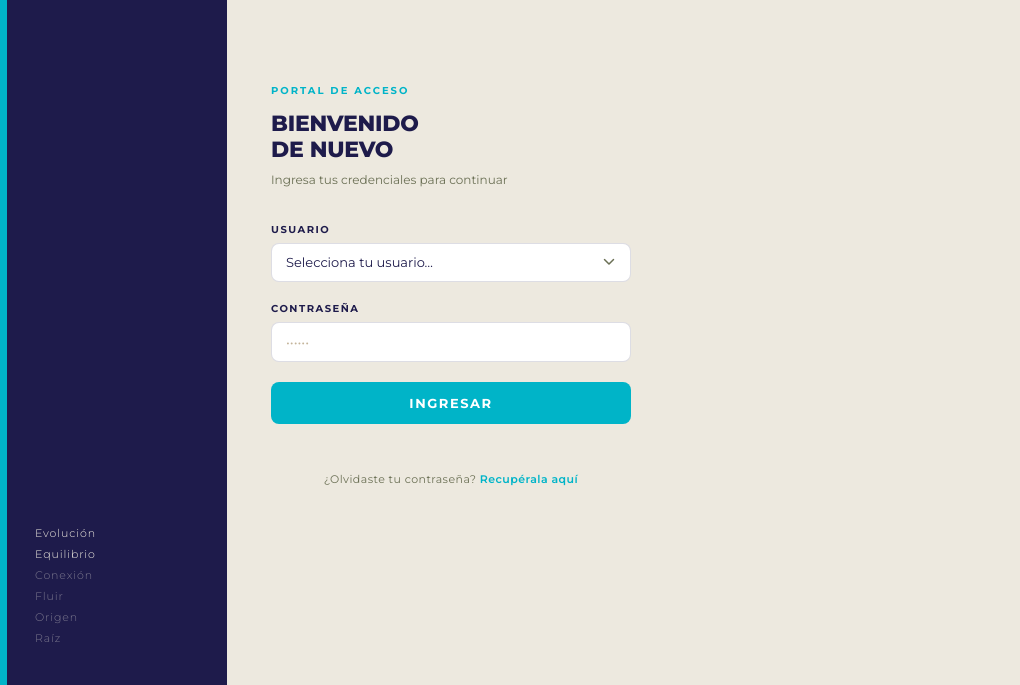
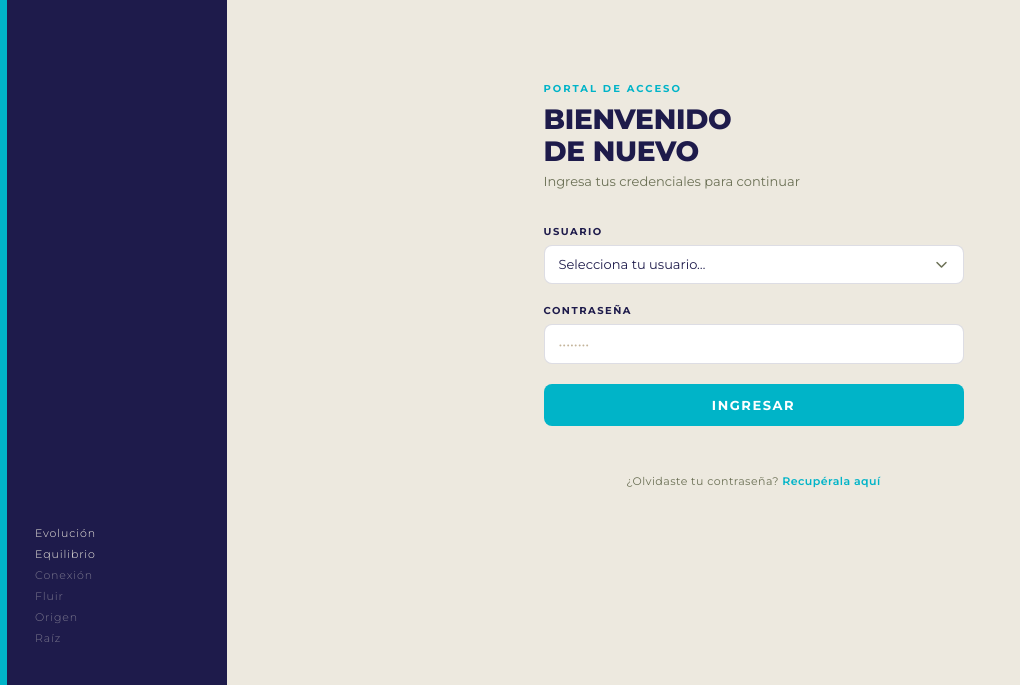
Before and after one commit to scastrillon-maker/eos-asistencial, a plain HTML site: page index.html in a window 1280 px wide. Shown: the part 115-800 px from the top of the page, without its empty margins (0-1020 px from the left). Drawn offline with nearby package versions, Linux system fonts and the light colour scheme.

Commit message:
Add files via upload

```diff
--- a/index.html
+++ b/index.html
@@ -81,11 +81,11 @@ input,select,textarea{font-family:inherit;font-size:15px}
 .lg-concepts{list-style:none;display:flex;flex-direction:column;gap:7px;margin:0;padding:0}
 .lg-concepts li{font-weight:300;font-size:11px;letter-spacing:.08em;color:rgba(237,233,223,.45)}
 .lg-concepts li.on{color:#EDE9DF}
-.lg-main{flex:1;background:#EDE9DF;padding:48px 44px;display:flex;flex-direction:column;justify-content:center}
-.lg-form{width:100%;max-width:360px}
-.lg-eyebrow{color:#00B4C8;font-weight:700;font-size:10px;letter-spacing:.2em;text-transform:uppercase;margin-bottom:14px}
-.lg-title{color:#1E1B4B;font-weight:800;font-size:22px;text-transform:uppercase;letter-spacing:-.01em;line-height:1.15;margin-bottom:10px}
-.lg-subtitle{color:#6B7055;font-weight:400;font-size:12px;margin-bottom:36px}
+.lg-main{flex:1;background:#EDE9DF;padding:48px 44px;display:flex;align-items:center;justify-content:center}
+.lg-form{width:420px;max-width:100%}
+.lg-eyebrow{color:#00B4C8;font-weight:700;font-size:10px;letter-spacing:.2em;text-transform:uppercase;margin-bottom:8px}
+.lg-title{color:#1E1B4B;font-weight:800;font-size:28px;text-transform:uppercase;letter-spacing:-.01em;line-height:1.15;margin-bottom:6px}
+.lg-subtitle{color:#6B7055;font-weight:400;font-size:13px;margin-bottom:36px}
 .lg-field{margin-bottom:20px}
 .lg-field label{display:block;font-size:10px;font-weight:700;text-transform:uppercase;letter-spacing:.15em;color:#1E1B4B;margin-bottom:7px}
 .lg-field input,.lg-field select{width:100%;background:#fff;border:1px solid rgba(30,27,75,.15);border-radius:8px;padding:11px 14px;font-family:'Montserrat',sans-serif;font-size:13px;color:#1E1B4B;outline:none;transition:border-color .15s}
@@ -334,7 +334,7 @@ input,select,textarea{font-family:inherit;font-size:15px}
       </div>
       <div class="lg-field">
         <label>Contraseña</label>
-        <input type="password" id="login-pass" placeholder="••••••" onkeydown="if(event.key==='Enter')doLogin()"/>
+        <input type="password" id="login-pass" placeholder="••••••••" onkeydown="if(event.key==='Enter')doLogin()"/>
       </div>
       <button class="lg-btn" onclick="doLogin()">Ingresar</button>
       <div class="login-error" id="login-error"></div>
```
